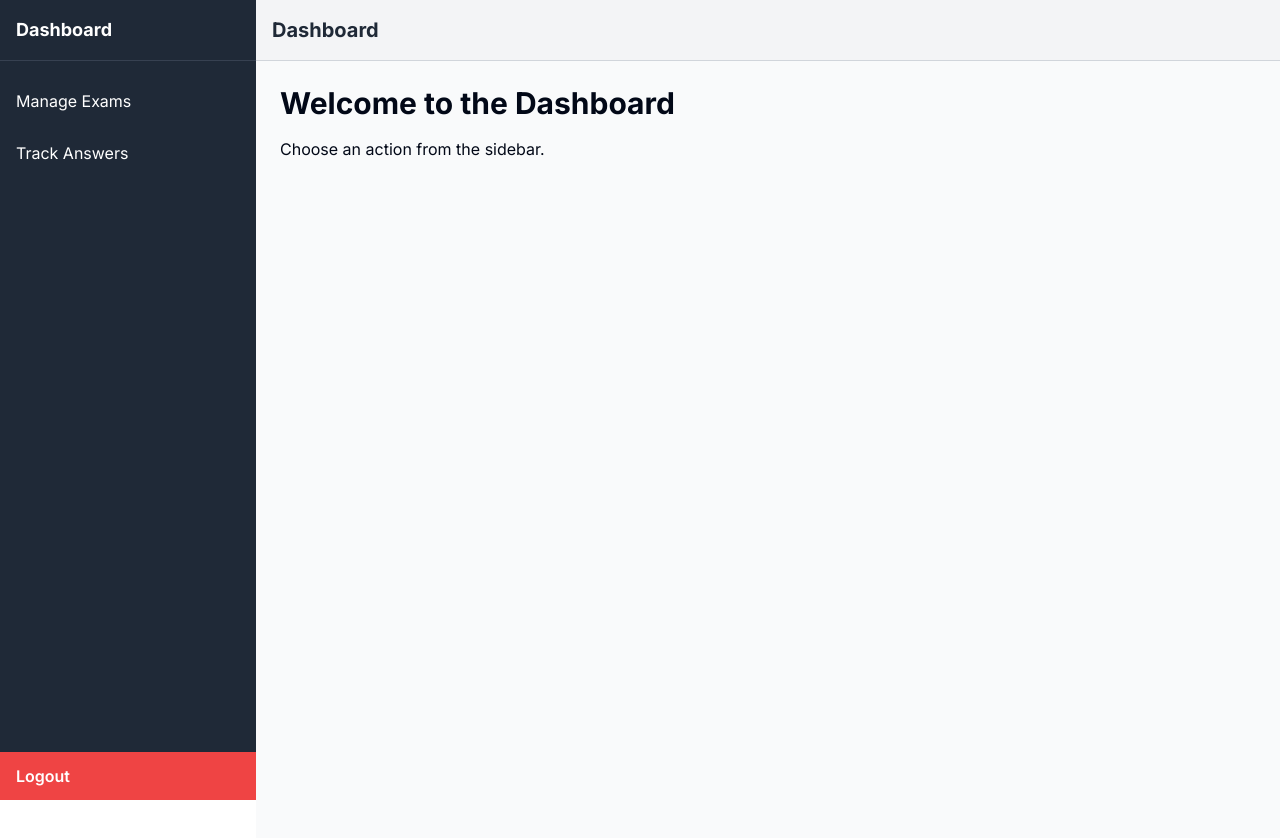
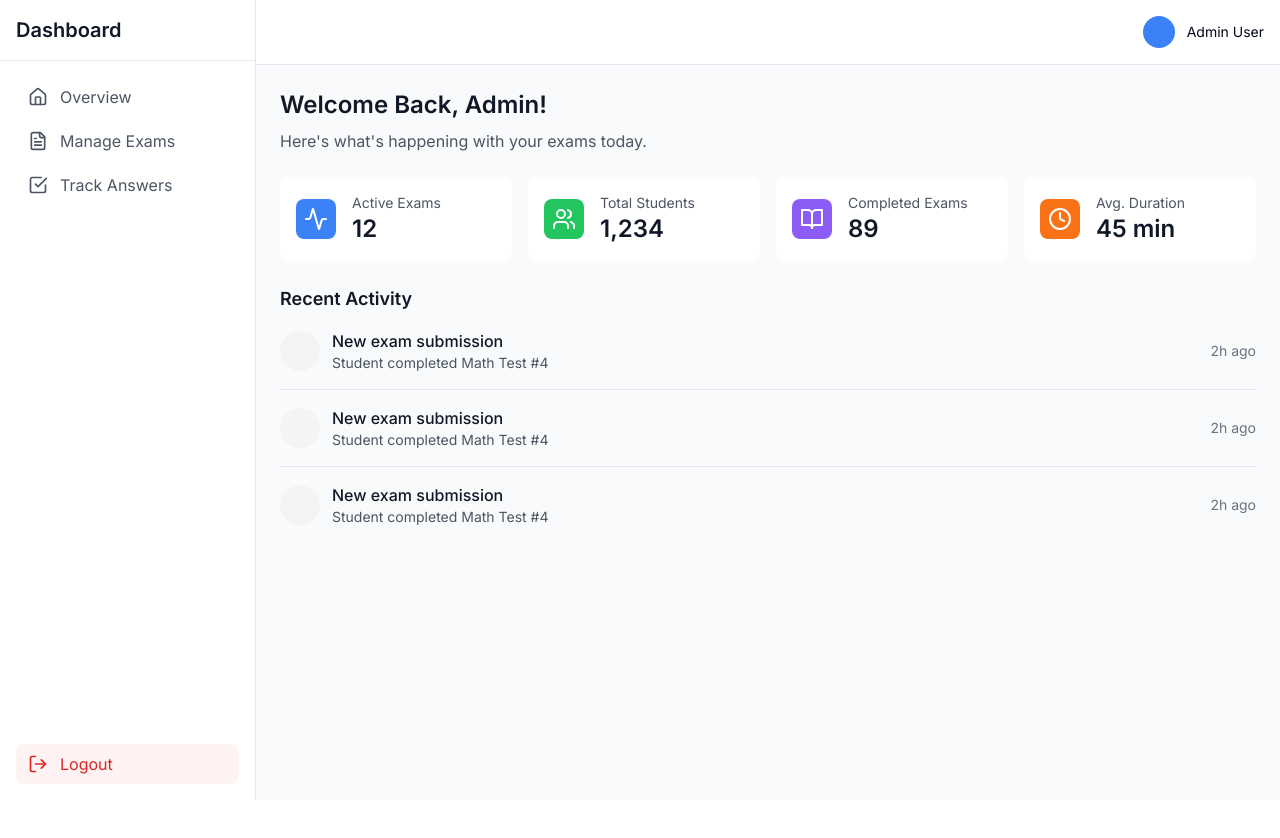
Before and after one commit to MustaphaJAM/q-shuffle, a Next.js app: page /dashboard in a window 1280 px wide. Shown: the top 838 px of the page. After the commit the page ends 800 px from the top, so only its background shows below. Built offline with nearby package versions, Linux system fonts and the light colour scheme.

Commit message:
improve dashboard responsiveness with mobile menu & adaptive layout

```diff
--- a/app/(landing)/page.tsx
+++ b/app/(landing)/page.tsx
@@ -3,17 +3,21 @@ import Link from 'next/link';
 
 export default function Home() {
   return (
-    <section className="relative">
-      <div
-        className="-z-1 pointer-events-none absolute left-1/2 -translate-x-1/2 transform"
-        aria-hidden="true"
+    <section className="relative overflow-hidden">
+      {/* Background Illustration */}
+      <div className="pointer-events-none absolute inset-0 -z-10 transform" aria-hidden="true">
+        <svg
+          width="1360"
+          height="578"
+          viewBox="0 0 1360 578"
+          xmlns="http://www.w3.org/2000/svg"
+          className="absolute left-1/2 -translate-x-1/2"
         >
-        <svg width="1360" height="578" viewBox="0 0 1360 578" xmlns="http://www.w3.org/2000/svg">
           <defs>
             <linearGradient x1="50%" y1="0%" x2="50%" y2="100%" id="illustration-01">
               <stop stopColor="#FFF" offset="0%" />
               <stop stopColor="#FE4D01" offset="77.402%" />
-              <stop stopColor="#fe4d01" offset="100%" />
+              <stop stopColor="#FE4D01" offset="100%" />
             </linearGradient>
           </defs>
           <g fill="url(#illustration-01)" fillRule="evenodd">
@@ -24,11 +28,13 @@ export default function Home() {
         </svg>
       </div>
 
+      {/* Main Content */}
       <div className="mx-auto max-w-6xl px-4 sm:px-6">
-        <div className="pb-12 pt-32 md:pb-20 md:pt-40">
-          <div className="pb-12 text-center md:pb-16">
+        <div className="flex min-h-screen flex-col justify-center pb-12 pt-32 md:pb-20 md:pt-40">
+          <div className="text-center">
+            {/* Heading */}
             <h1
-              className="leading-tighter mb-4 text-5xl font-extrabold tracking-tighter md:text-6xl"
+              className="leading-tighter mb-6 text-4xl font-extrabold tracking-tighter text-gray-900 sm:text-5xl md:text-6xl"
               data-aos="zoom-y-out"
             >
               Welcome to{' '}
@@ -36,28 +42,33 @@ export default function Home() {
                 Q-Shuffle
               </span>
             </h1>
-            <div className="mx-auto max-w-3xl">
-              <p className="mb-8 text-xl text-gray-600" data-aos="zoom-y-out" data-aos-delay="150">
-                Q-Shuffle is the easiest way for teachers to create, shuffle, and publish custom
-                question sheets. Whether you&apos;re creating tests, generating PDFs, or sharing
-                links with students, we&apos;ve made it simple, secure, and effective.
+
+            {/* Subheading */}
+            <p
+              className="mx-auto mb-8 max-w-2xl text-lg text-gray-600 sm:text-xl"
+              data-aos="zoom-y-out"
+              data-aos-delay="150"
+            >
+              Q-Shuffle is the ultimate tool for educators to effortlessly create, shuffle, and
+              distribute custom question sheets. Whether you're crafting exams, generating PDFs, or
+              sharing links with students, we've streamlined the process to be simple, secure, and
+              effective.
             </p>
+
+            {/* Call-to-Action Buttons */}
             <div
-                className="mx-auto max-w-xs sm:flex sm:max-w-none sm:justify-center"
+              className="mx-auto flex max-w-xs flex-col gap-4 sm:max-w-none sm:flex-row sm:justify-center"
               data-aos="zoom-y-out"
               data-aos-delay="300"
             >
-                <div className="mr-8">
-                  <Link href="/auth">
-                    <Button>Login</Button>
+              <Link href="/auth" className="w-full sm:w-auto">
+                <Button className="w-full">Login</Button>
               </Link>
-                </div>
-                <div>
-                  <Link href="/dashboard">
-                    <Button variant="outline">Go to Dashboard</Button>
+              <Link href="/dashboard" className="w-full sm:w-auto">
+                <Button variant="outline" className="w-full">
+                  Go to Dashboard
+                </Button>
               </Link>
-                </div>
-              </div>
             </div>
           </div>
         </div>
--- a/app/dashboard/layout.tsx
+++ b/app/dashboard/layout.tsx
@@ -1,48 +1,95 @@
 'use client';
+import { useState } from 'react';
 import Link from 'next/link';
 import { signOut } from 'next-auth/react';
+import { Home, FileText, CheckSquare, LogOut, Menu, X } from 'lucide-react';
 
 export default function DashboardLayout({ children }: { children: React.ReactNode }) {
+  const [isSidebarOpen, setIsSidebarOpen] = useState(false);
+
+  const navItems = [
+    { href: '/dashboard', label: 'Overview', icon: Home },
+    { href: '/dashboard/exams', label: 'Manage Exams', icon: FileText },
+    { href: '/dashboard/answers', label: 'Track Answers', icon: CheckSquare },
+  ];
+
   return (
-    <div className="flex h-screen">
-      <aside className="fixed flex h-screen w-64 flex-col bg-gray-800 text-white">
-        <div className="border-b border-gray-700 p-4 text-lg font-bold">Dashboard</div>
-        <nav className="flex-1 overflow-y-auto">
-          <ul className="mt-4 space-y-1">
-            <li>
+    <div className="min-h-screen bg-gray-50">
+      {/* Mobile Overlay */}
+      {isSidebarOpen && (
+        <div
+          className="fixed inset-0 z-30 bg-black bg-opacity-50 lg:hidden"
+          onClick={() => setIsSidebarOpen(false)}
+        />
+      )}
+
+      {/* Sidebar */}
+      <aside
+        className={`fixed inset-y-0 left-0 z-40 w-64 transform border-r border-gray-200 bg-white transition-transform duration-200 ease-in-out lg:translate-x-0 ${
+          isSidebarOpen ? 'translate-x-0' : '-translate-x-full'
+        }`}
+      >
+        <div className="flex h-full flex-col">
+          {/* Sidebar Header */}
+          <div className="flex items-center justify-between border-b border-gray-200 p-4">
+            <h2 className="text-xl font-semibold text-gray-900">Dashboard</h2>
+            <button
+              onClick={() => setIsSidebarOpen(false)}
+              className="rounded-lg p-1 hover:bg-gray-100 lg:hidden"
+            >
+              <X className="h-6 w-6" />
+            </button>
+          </div>
+
+          {/* Navigation */}
+          <nav className="flex-1 space-y-1 p-4">
+            {navItems.map((item) => {
+              const Icon = item.icon;
+              return (
                 <Link
-                href="/dashboard/exams"
-                className="block rounded px-4 py-3 transition hover:bg-gray-700"
+                  key={item.href}
+                  href={item.href}
+                  className="flex items-center gap-3 rounded-lg px-3 py-2 text-gray-600 hover:bg-gray-100"
+                  onClick={() => setIsSidebarOpen(false)}
                 >
-                Manage Exams
+                  <Icon className="h-5 w-5" />
+                  {item.label}
                 </Link>
-            </li>
-            <li>
-              <Link
-                href="/dashboard/answers"
-                className="block rounded px-4 py-3 transition hover:bg-gray-700"
-              >
-                Track Answers
-              </Link>
-            </li>
-          </ul>
+              );
+            })}
           </nav>
+
+          {/* Logout Button */}
           <button
             onClick={() => signOut()}
-          className="w-full bg-red-500 px-4 py-3 text-left font-semibold text-white transition hover:bg-red-600"
+            className="mx-4 mb-4 flex items-center gap-3 rounded-lg bg-red-50 px-3 py-2 text-red-600 hover:bg-red-100"
           >
+            <LogOut className="h-5 w-5" />
             Logout
           </button>
+        </div>
       </aside>
 
-      {/* Main Content - Scrollable */}
-      <div className="ml-64 flex-1">
-        <header className="sticky top-0 z-10 flex items-center justify-between border-b border-gray-300 bg-gray-100 p-4">
-          <h1 className="text-xl font-bold text-gray-800">Dashboard</h1>
+      {/* Main Content */}
+      <div className="lg:ml-64">
+        {/* Header */}
+        <header className="sticky top-0 z-20 border-b border-gray-200 bg-white">
+          <div className="flex h-16 items-center justify-between px-4">
+            <button
+              onClick={() => setIsSidebarOpen(true)}
+              className="rounded-lg p-1 hover:bg-gray-100 lg:hidden"
+            >
+              <Menu className="h-6 w-6" />
+            </button>
+            <div className="ml-auto flex items-center gap-3">
+              <div className="h-8 w-8 rounded-full bg-blue-500" />
+              <span className="text-sm">Admin User</span>
+            </div>
+          </div>
         </header>
 
-        {/* Content - Scrollable */}
-        <main className="min-h-screen flex-1 overflow-y-auto bg-gray-50 p-6">{children}</main>
+        {/* Main Content Area */}
+        <main className="p-4 lg:p-6">{children}</main>
       </div>
     </div>
   );
--- a/app/dashboard/page.tsx
+++ b/app/dashboard/page.tsx
@@ -1,11 +1,62 @@
 'use client';
-import Link from 'next/link';
+import { Activity, Users, BookOpen, Clock } from 'lucide-react';
 
 export default function DashboardPage() {
+  const stats = [
+    { label: 'Active Exams', value: '12', icon: Activity, color: 'bg-blue-500' },
+    { label: 'Total Students', value: '1,234', icon: Users, color: 'bg-green-500' },
+    { label: 'Completed Exams', value: '89', icon: BookOpen, color: 'bg-violet-500' },
+    { label: 'Avg. Duration', value: '45 min', icon: Clock, color: 'bg-orange-500' },
+  ];
+
   return (
-    <div>
-      <h1 className="text-3xl font-bold">Welcome to the Dashboard</h1>
-      <p className="mt-4">Choose an action from the sidebar.</p>
+    <div className="space-y-6">
+      <div>
+        <h1 className="text-2xl font-semibold text-gray-900">Welcome Back, Admin!</h1>
+        <p className="mt-2 text-gray-600">Here's what's happening with your exams today.</p>
+      </div>
+
+      {/* Stats Grid */}
+      <div className="grid gap-4 sm:grid-cols-2 lg:grid-cols-4">
+        {stats.map((stat) => {
+          const Icon = stat.icon;
+          return (
+            <div key={stat.label} className="rounded-lg bg-white p-4">
+              <div className="flex items-center gap-4">
+                <div className={`rounded-lg ${stat.color} p-2`}>
+                  <Icon className="h-6 w-6 text-white" />
+                </div>
+                <div className="min-w-0 flex-1">
+                  <p className="truncate text-sm text-gray-600">{stat.label}</p>
+                  <p className="truncate text-2xl font-semibold text-gray-900">{stat.value}</p>
+                </div>
+              </div>
+            </div>
+          );
+        })}
+      </div>
+
+      {/* Recent Activity Section */}
+      <div>
+        <h2 className="mb-4 text-lg font-semibold text-gray-900">Recent Activity</h2>
+        <div className="space-y-4">
+          {[1, 2, 3].map((i) => (
+            <div
+              key={i}
+              className="flex flex-col gap-2 border-b border-gray-200 pb-4 last:border-0 sm:flex-row sm:items-center sm:justify-between"
+            >
+              <div className="flex items-center gap-3">
+                <div className="h-10 w-10 flex-shrink-0 rounded-full bg-gray-100" />
+                <div className="min-w-0 flex-1">
+                  <p className="truncate font-medium text-gray-900">New exam submission</p>
+                  <p className="truncate text-sm text-gray-600">Student completed Math Test #4</p>
+                </div>
+              </div>
+              <span className="text-sm text-gray-500">2h ago</span>
+            </div>
+          ))}
+        </div>
+      </div>
     </div>
   );
 }
```
Lines whose indentation alone changed are shown as unchanged.
